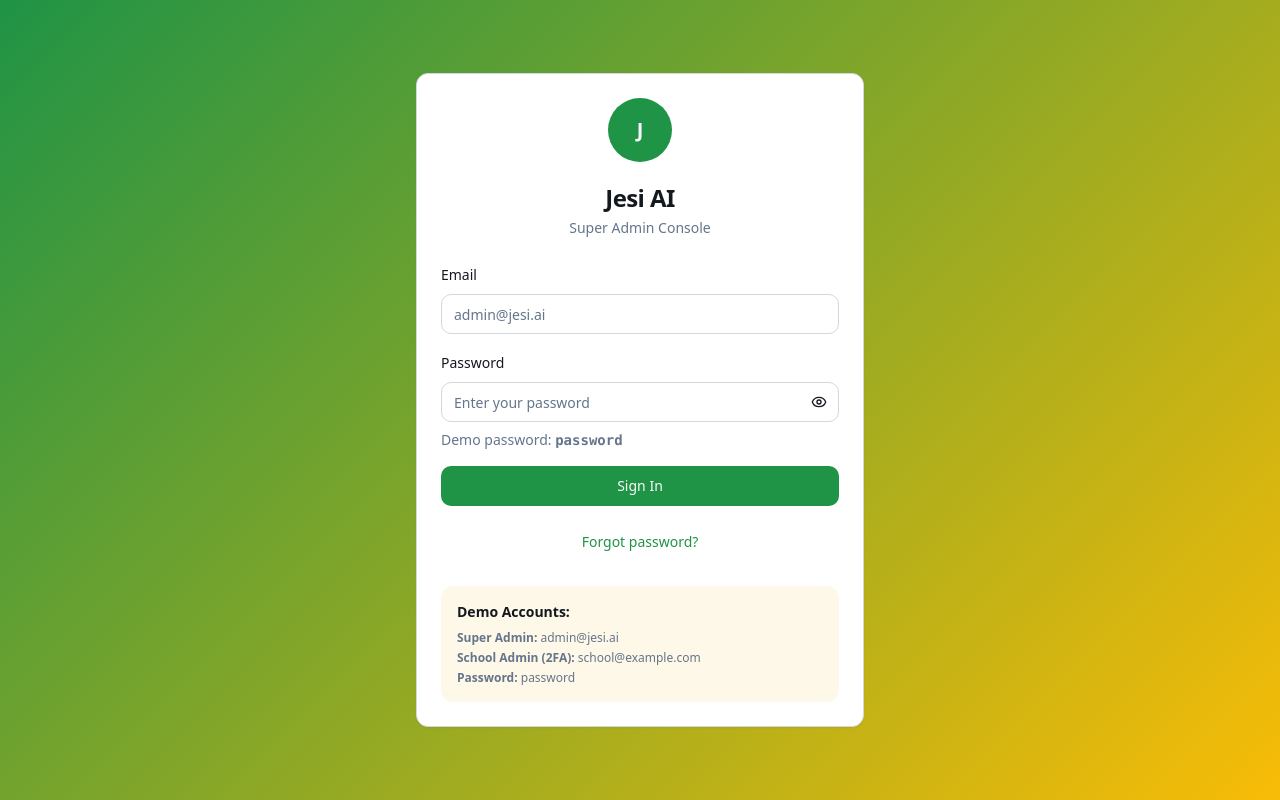
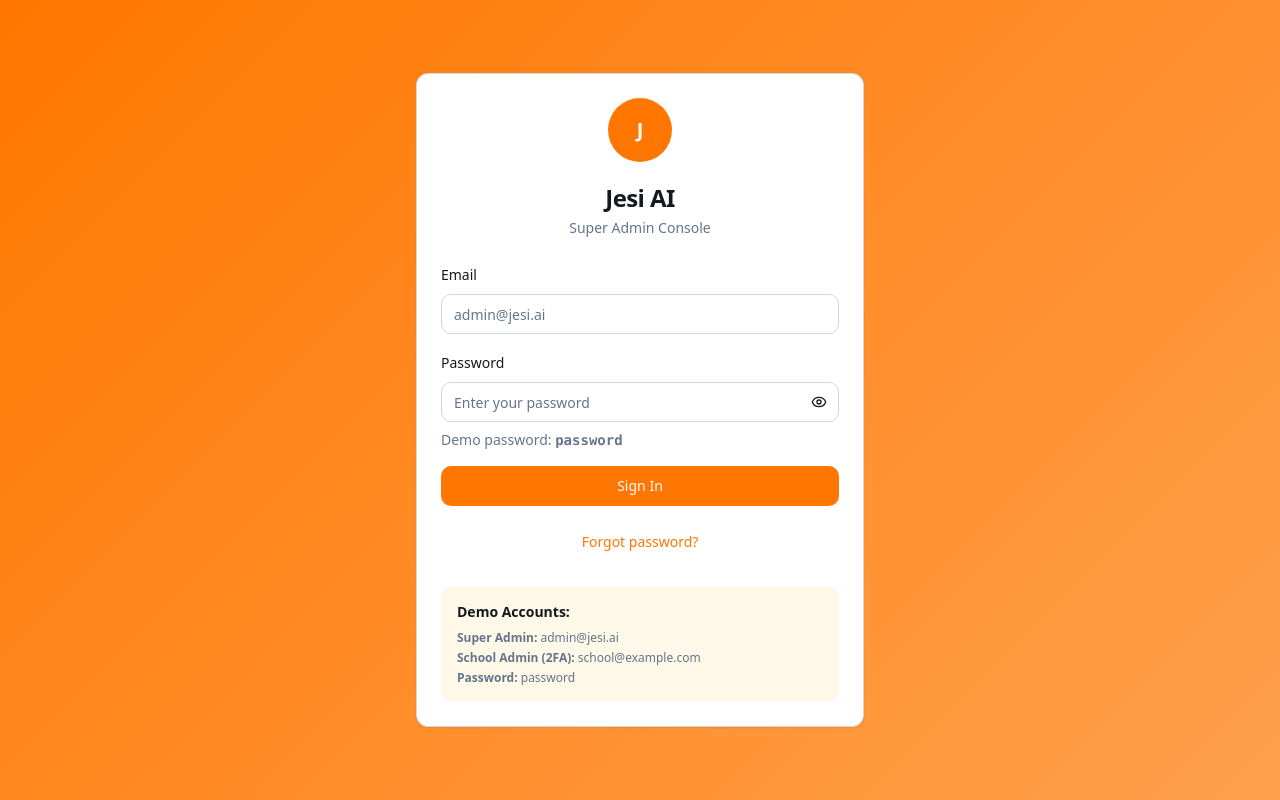
Before and after one commit to Giddy55/jesi-admin-suite, a React (Vite) app: page /login in a window 1280 px wide. Built offline with nearby package versions, Linux system fonts and the light colour scheme.

Commit message:
Update brand colors

```diff
--- a/src/index.css
+++ b/src/index.css
@@ -13,10 +13,10 @@
     --ghana-black: 220 20% 10%;
 
     /* Primary brand colors */
-    --primary: 140 65% 35%;
+    --primary: 28 100% 50%;
     --primary-foreground: 0 0% 98%;
-    --primary-hover: 140 70% 30%;
-    --primary-light: 140 45% 85%;
+    --primary-hover: 28 100% 45%;
+    --primary-light: 28 100% 90%;
 
     /* Secondary colors */
     --secondary: 45 85% 95%;
@@ -53,7 +53,7 @@
     /* Form elements */
     --border: 210 20% 85%;
     --input: 210 20% 85%;
-    --ring: 140 65% 35%;
+    --ring: 28 100% 50%;
 
     /* Popover */
     --popover: 0 0% 100%;
@@ -62,21 +62,21 @@
     /* Sidebar */
     --sidebar-background: 220 25% 8%;
     --sidebar-foreground: 210 15% 85%;
-    --sidebar-primary: 140 65% 35%;
+    --sidebar-primary: 28 100% 50%;
     --sidebar-primary-foreground: 0 0% 98%;
     --sidebar-accent: 220 20% 15%;
     --sidebar-accent-foreground: 210 15% 85%;
     --sidebar-border: 220 20% 20%;
-    --sidebar-ring: 140 65% 35%;
+    --sidebar-ring: 28 100% 50%;
 
     /* Layout */
     --radius: 0.75rem;
     --header-height: 4rem;
 
     /* Gradients */
-    --gradient-primary: linear-gradient(135deg, hsl(var(--primary)), hsl(var(--primary-hover)));
-    --gradient-accent: linear-gradient(135deg, hsl(var(--accent)), hsl(var(--warning)));
-    --gradient-hero: linear-gradient(135deg, hsl(var(--ghana-green)), hsl(var(--ghana-gold)));
+    --gradient-primary: linear-gradient(135deg, hsl(28 100% 50%), hsl(28 100% 65%));
+    --gradient-accent: linear-gradient(135deg, hsl(28 100% 50%), hsl(28 100% 65%));
+    --gradient-hero: linear-gradient(135deg, hsl(28 100% 50%), hsl(28 100% 65%));
 
     /* Shadows */
     --shadow-sm: 0 1px 2px 0 hsl(var(--ghana-black) / 0.05);
@@ -110,7 +110,7 @@
     --accent-light: 45 85% 15%;
 
     /* Gradients for dark mode */
-    --gradient-hero: linear-gradient(135deg, hsl(var(--primary)), hsl(var(--accent)));
+    --gradient-hero: linear-gradient(135deg, hsl(28 100% 50%), hsl(28 100% 65%));
   }
 }
 
```
